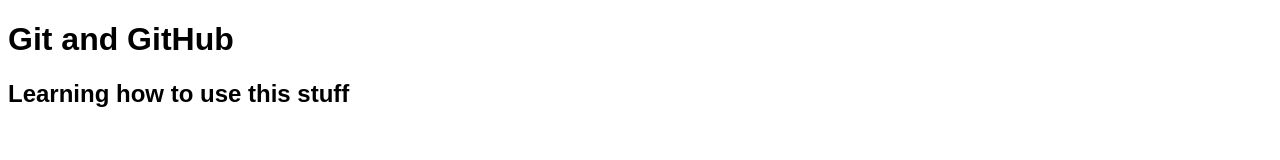
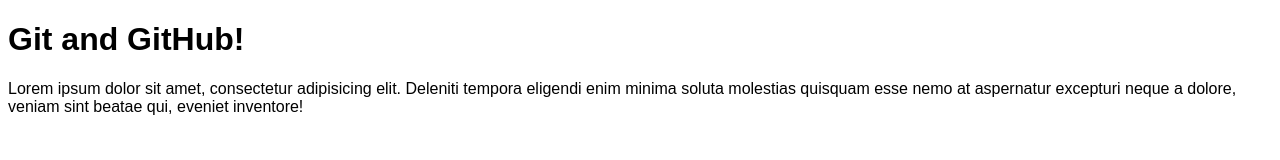
Before and after one commit to octoseafish/monday, a plain HTML site: page index.html in a window 1280 px wide. Drawn offline with Linux system fonts and the light colour scheme.

Commit message:
modified home page content

```diff
--- a/index.html
+++ b/index.html
@@ -6,7 +6,7 @@
     <link rel="stylesheet" href="css/main.css">
 </head>
 <body>
-    <h1>Git and GitHub</h1>
-    <h2>Learning how to use this stuff</h2>
+    <h1>Git and GitHub!</h1>
+    <p>Lorem ipsum dolor sit amet, consectetur adipisicing elit. Deleniti tempora eligendi enim minima soluta molestias quisquam esse nemo at aspernatur excepturi neque a dolore, veniam sint beatae qui, eveniet inventore!</p>
 </body>
 </html>
```
